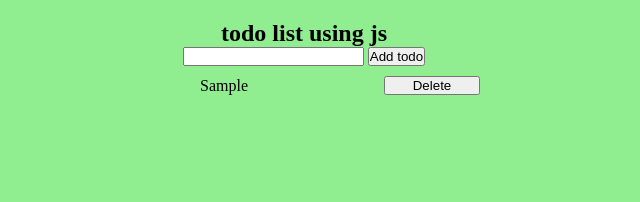
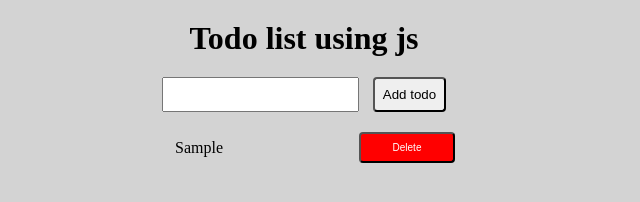
Before and after one commit to Satnam21/todo-list-using-js, a plain HTML site: page index.html in a window 1280 px wide. Both pictures are taken after typing "Sample" into the empty fields and a click on the button "Add todo". Shown: the whole page, without its empty margins (336-976 px from the left). Drawn offline with Linux system fonts and the light colour scheme.

Commit message:
css desgin changes

```diff
--- a/index.html
+++ b/index.html
@@ -10,7 +10,7 @@
 
 <body>
     <div class="main">
-        <h2>todo list using js</h2>
+        <h1>Todo list using js</h1>
         <form>
             <div>
                 <input type="text" id="inputvalue" />
--- a/styles/index.css
+++ b/styles/index.css
@@ -5,14 +5,19 @@
 }
 
 body{
-    background-color: lightgreen;
+    background-color: lightgray;
 }
 
 .main{
-    width: 500px;
+    width: 550px;
     margin: 20px auto;
     text-align: center;
 }
+
+h1{
+    margin: 20px 0px;
+}
+
 
 .main_todo_div{
     width: 26rem;
@@ -20,10 +25,38 @@ body{
     grid-template-columns: 1fr 0.3fr;
     align-items: center;
     height: auto;
-    /* padding: 20px; */
     margin: 10px;
     list-style: none;
-    /* border: 1px solid black; */
-    /* padding: 5px; */
+}
 
+input{
+    padding: 8px;
 }
+
+.btn{
+    padding: 8px;
+    border-radius: 4px;
+    cursor: pointer;
+    margin-left: 10px;
+}
+
+.btn:hover{
+    background-color: lightgreen;
+}
+
+.todo-lists-elem{
+    margin-top: 20px;
+}
+
+.deleteBtn{
+    padding: 8px;
+     border-radius: 4px;
+     cursor: pointer;
+     background-color: red;
+     color: #fff;
+     font-size: 10px;
+}
+
+.deleteBtn:hover{
+    background-color: rgb(188, 18, 18);
+}
```
